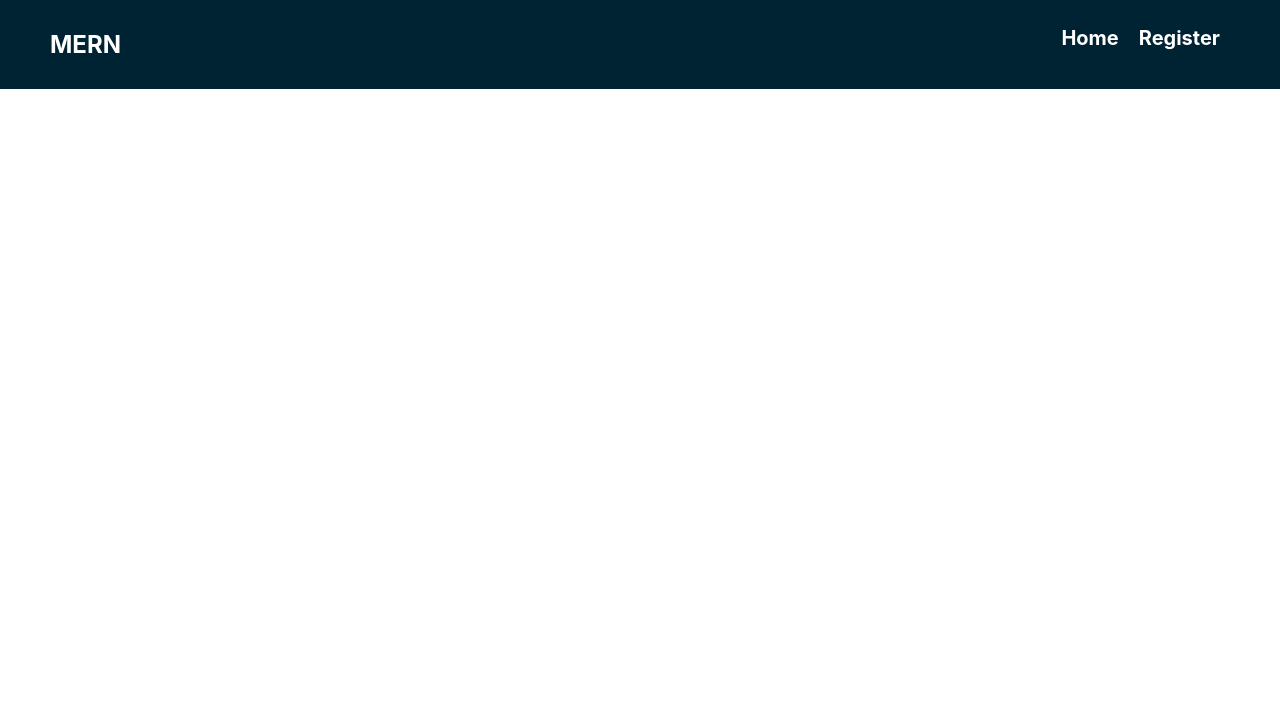
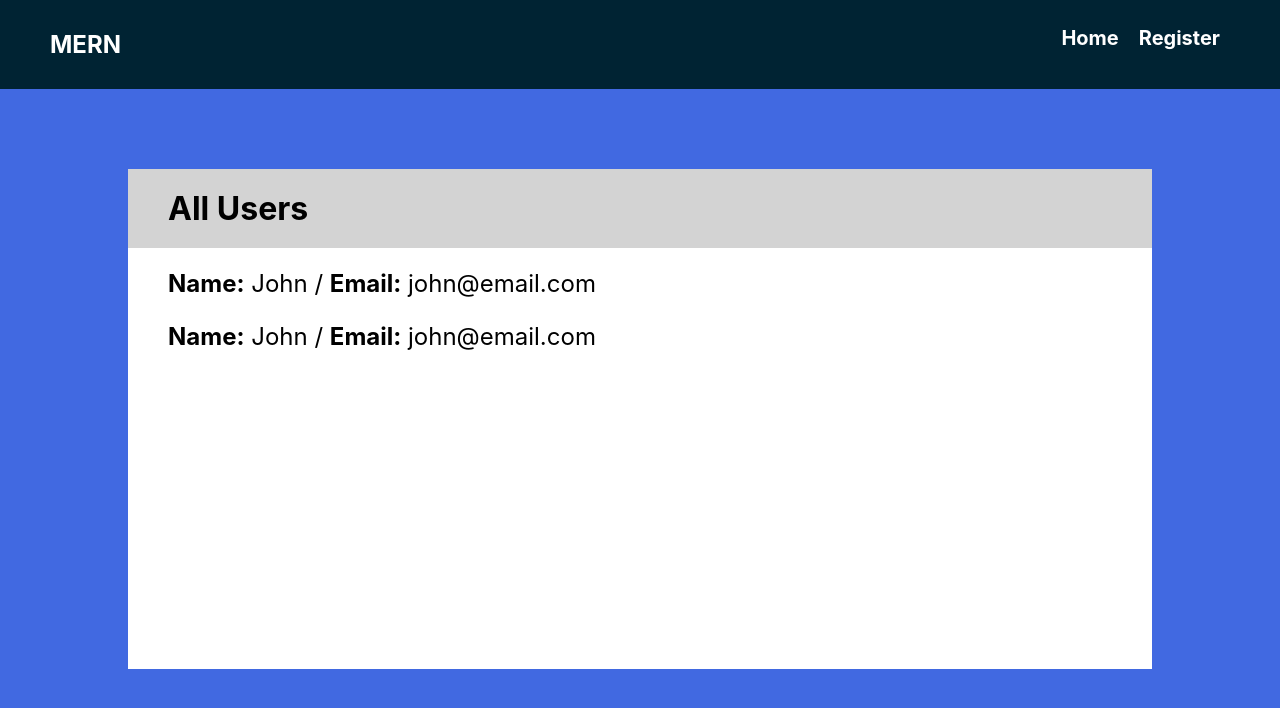
Before and after one commit to robimaliqi/simple-mern, a React (Create React App) app: page / in a window 1280 px wide. Shown: the top 708 px of the page. Built offline with nearby package versions, Linux system fonts and the light colour scheme.

Commit message:
updated app.js for page to render and updated some css

```diff
--- a/src/App.css
+++ b/src/App.css
@@ -1,5 +1,9 @@
 .App {
   text-align: center;
+}
+
+body {
+  background-color: royalblue;
 }
 
 .container {
@@ -10,3 +14,8 @@
   padding: 0;
   min-height: 500px;
 }
+
+.title {
+  background-color: lightgray;
+  padding: 20px 40px;
+}
--- a/src/App.js
+++ b/src/App.js
@@ -1,7 +1,8 @@
 import React from "react";
-import { BrowserRouter, Switch, Route } from "react-router-dom";
+import { BrowserRouter, Routes, Route } from "react-router-dom";
 import "./App.css";
 import Nav from "./components/Nav";
+import Home from "./components/Home";
 
 function App() {
   return (
@@ -9,10 +10,10 @@ function App() {
       <BrowserRouter>
         <div className="App"></div>
         <Nav />
-        {/* <Switch>
-          <Route exact path="/" component={Home} />
-          <Route exact path="/register" component={Form} />
-        </Switch> */}
+        <Routes>
+          <Route exact path="/" element={<Home />} />
+          {/* <Route exact path="/register" component={Form} /> */}
+        </Routes>
       </BrowserRouter>
     </>
   );
```
